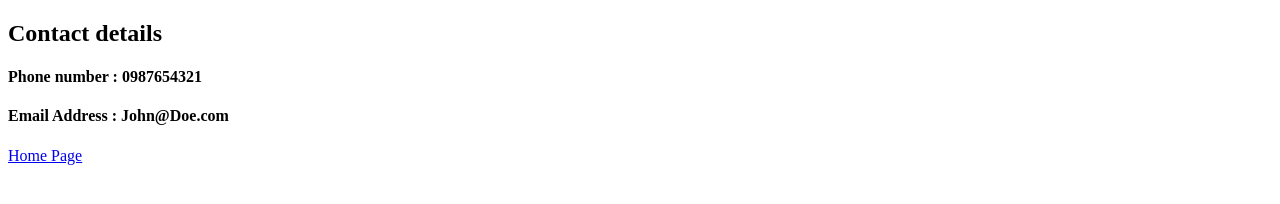
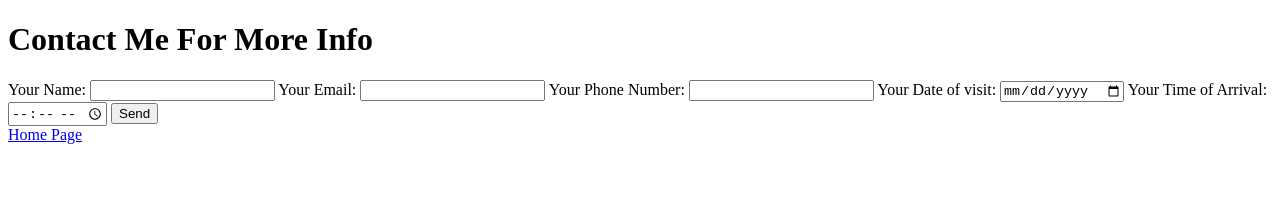
Before and after one commit to UzairDamonse/DreamDestinationV2, a plain HTML site: page contact.html in a window 1280 px wide. Drawn offline with Linux system fonts and the light colour scheme.

Commit message:
Added form to page

```diff
--- a/contact.html
+++ b/contact.html
@@ -4,13 +4,42 @@
     <meta charset="UTF-8" />
     <meta http-equiv="X-UA-Compatible" content="IE=edge" />
     <meta name="viewport" content="width=device-width, initial-scale=1.0" />
-    <title>Document</title>
+    <title>Contact Page</title>
   </head>
   <body>
-    <h2>Contact details</h2>
+<h1>Contact Me For More Info</h1>
 
-    <h4>Phone number : 0987654321</h4>
-    <h4>Email Address : John@Doe.com</h4>
+<form
+  action="https://formspree.io/f/xvolwzda"
+  method="POST"
+
+  <label>
+    Your Name:
+    <input type="text" name="Name">
+  </label>
+
+    <label>
+    Your Email:
+    <input type="email" name="Email">
+  </label>
+
+  <label>
+    Your Phone Number:
+   <input type="tel" name="Phone_number">
+  </label>
+
+  <label>
+    Your Date of visit:
+   <input type="date" name="Date">
+  </label>
+
+    <label>
+    Your Time of Arrival:
+  <input type="time" name="Time">
+  </label>
+
+  <button type="submit">Send</button>
+</form>
 
     <a href="./index.html">Home Page</a>
   </body>
```
